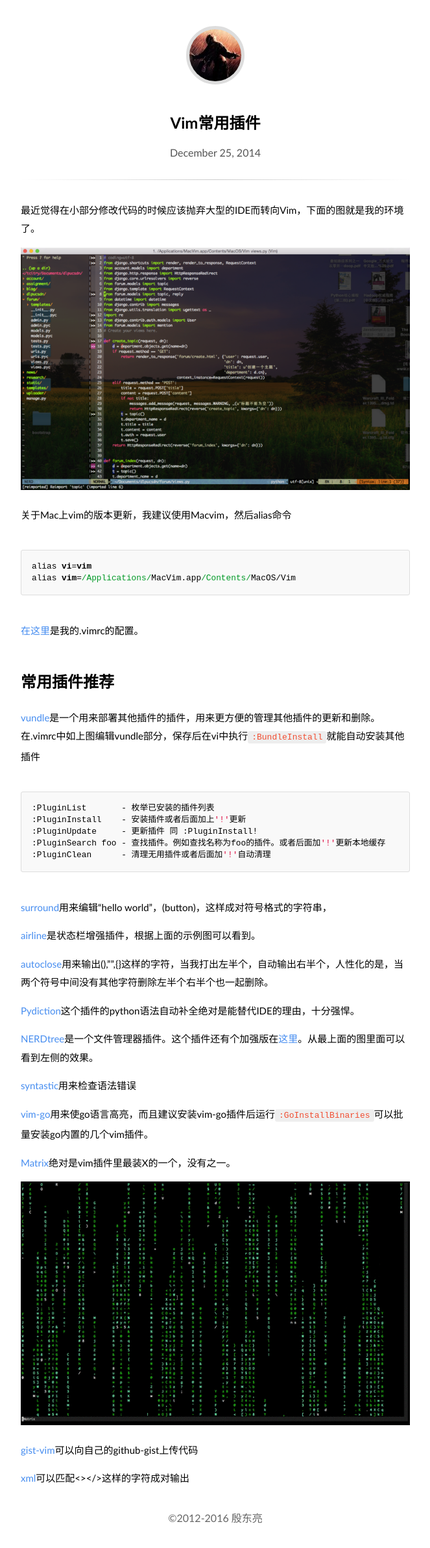
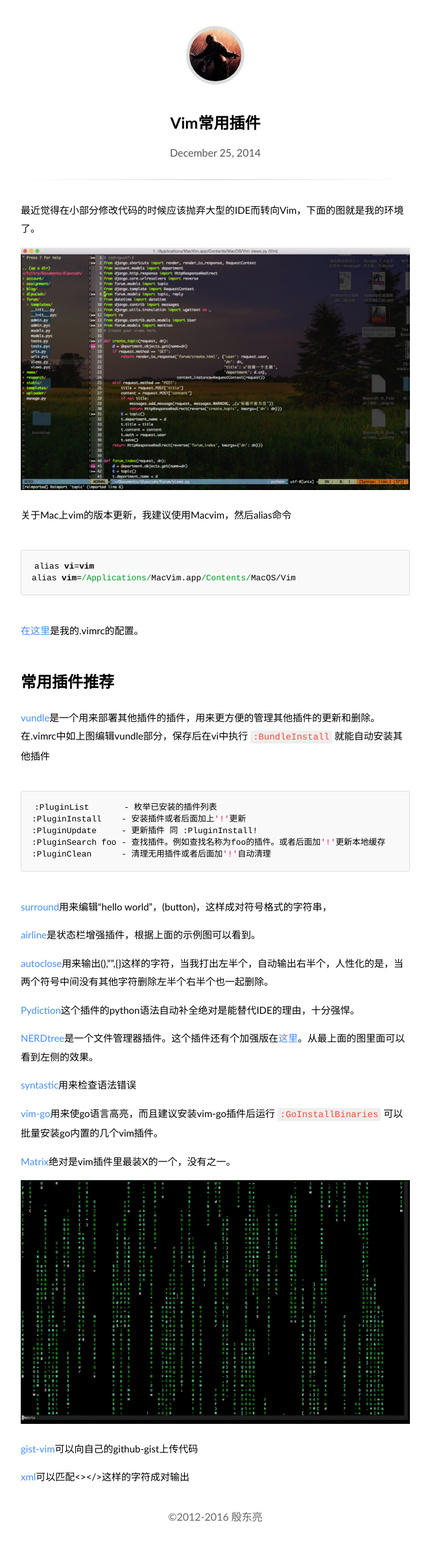
Before and after one commit to dlpu/dlpu.github.io, a Jekyll site: the page built from _posts/2014-12-25-vim-plugin.md, in a window 1280 px wide. Shown: the whole page at 65% size, without its empty margins (308-971 px from the left). Built offline with Jekyll 4.4.1, drawn with Linux system fonts in a browser that asks for light colours; some web fonts are replaced; Markdown is read by kramdown in place of the engine named in the settings; comment, search, counter and statistics services are not loaded.

Commit message:
code font-family ;

```diff
--- a/_sass/main.scss
+++ b/_sass/main.scss
@@ -203,13 +203,14 @@
 }
 code,
 pre {
-  font-family: monospace, monospace;
+  font-family: 'Source Code Pro',Courier,monospace;
 }
 code {
   color: #f14e32;
   background: #eee;
-  padding: 2px 6px;
-  font-size: 13px;
+  padding: 2px 4px;
+  margin: 0px 4px;
+  font-size: 14px;
   border-radius: 3px;
 }
 pre {
```
